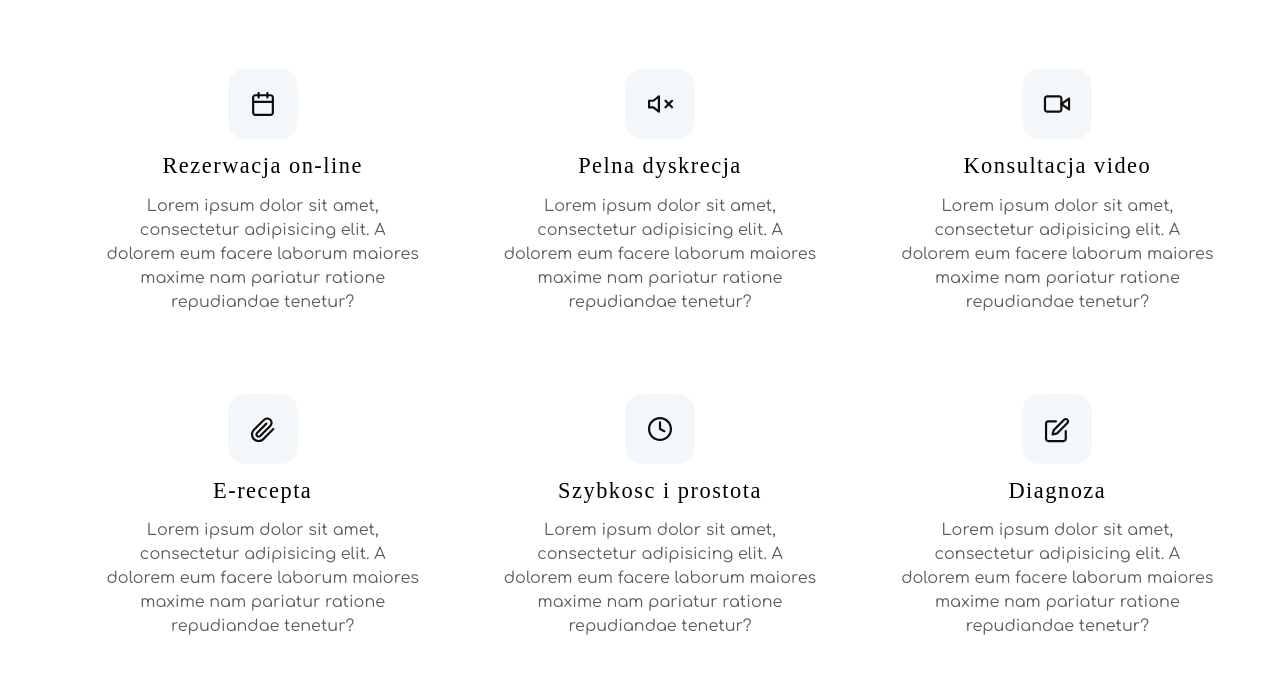
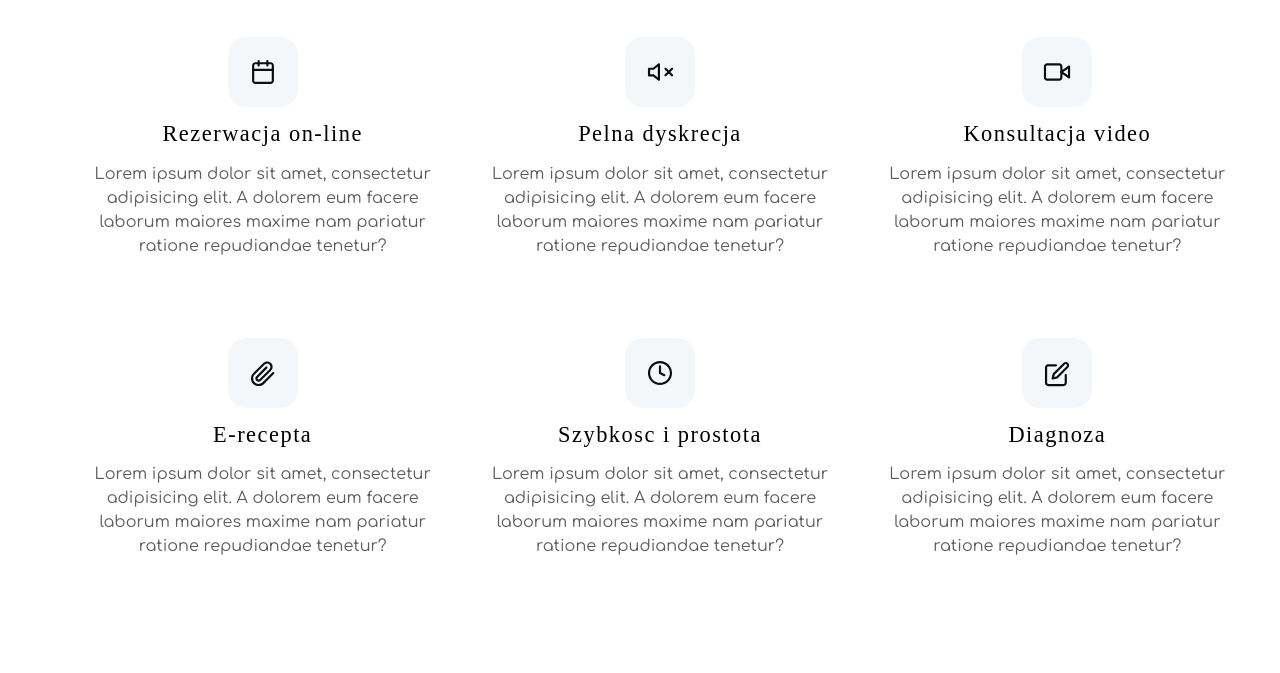
Before and after one commit to michrytel/empressia, a React (Create React App) app: page / in a window 1280 px wide. Shown: the part 3346-4019 px from the top of the page. Built offline with nearby package versions, Linux system fonts and the light colour scheme; a web font is replaced by a local one.

Commit message:
Update _steps.scss

```diff
--- a/src/scss/components/_steps.scss
+++ b/src/scss/components/_steps.scss
@@ -2,7 +2,7 @@
   padding: 4em;
   display: flex;
   flex-wrap: wrap;
-  margin-top: 5rem;
+  margin-top: 3rem;
   .step {
     font-family: $font-secondary;
     display: flex;
@@ -25,7 +25,7 @@
       text-align: center;
       font-family: $font-primary;
       color: $color-grey;
-      max-width: 80%;
+      max-width: 90%;
       line-height: 1.5;
     }
   }
```
